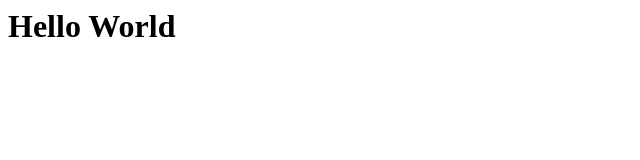
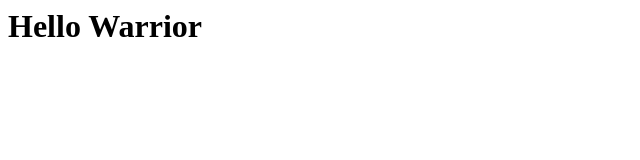
Before and after one commit to warrior-tech/benkyo-kai-20171125, a plain HTML site: page index.html in a window 1280 px wide. Shown: the full height of the page, 0-640 px from the left. Drawn offline with Linux system fonts and the light colour scheme.

Commit message:
Hello Warriorに変更

```diff
--- a/index.html
+++ b/index.html
@@ -1 +1 @@
-<h1>Hello World</h1>
+<h1>Hello Warrior</h1>
```
